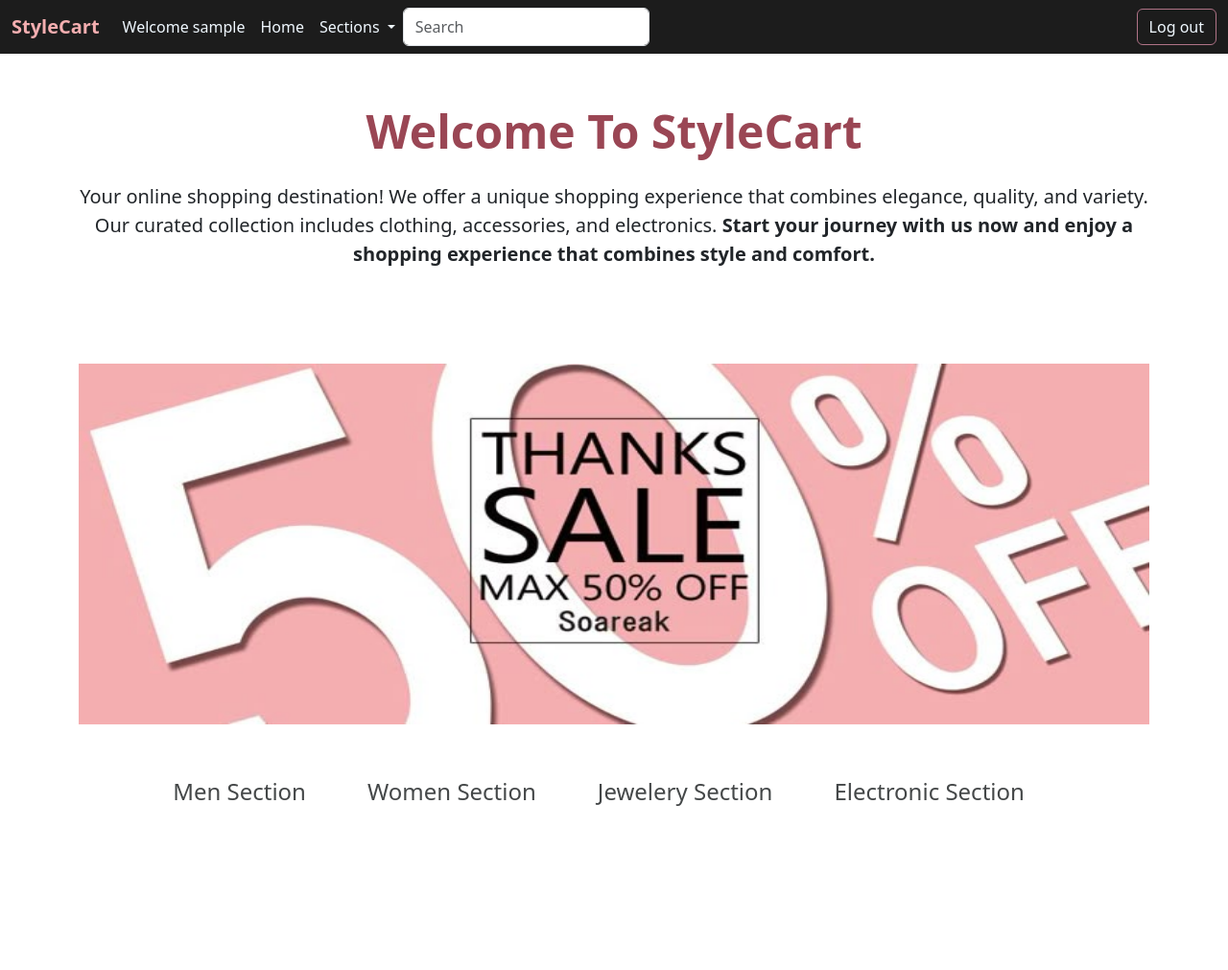
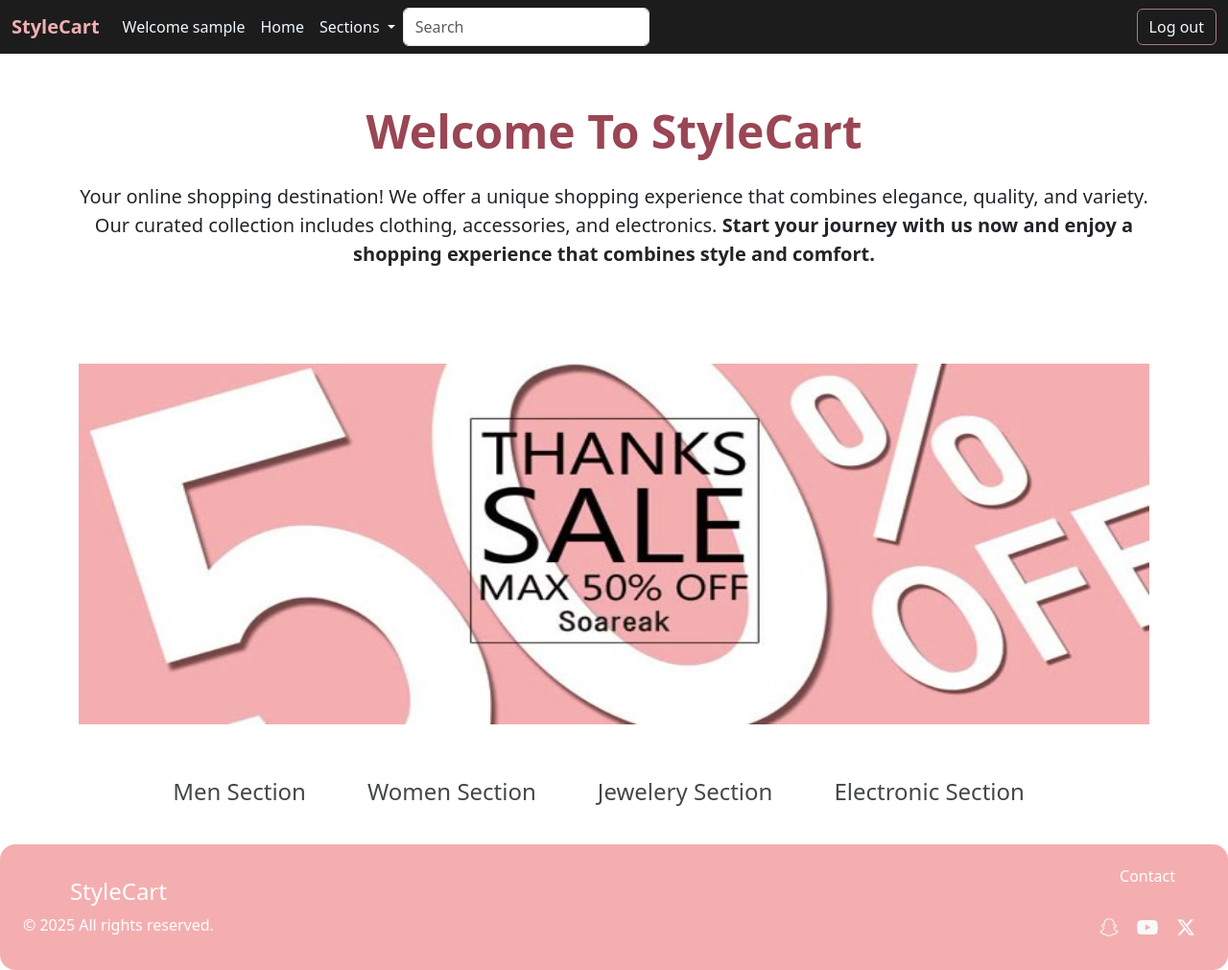
Before and after one commit to RanaAldosari/style-Cart, a plain HTML site: page loginUser.html in a window 1280 px wide. Shown: the whole page at 96% size. Before the commit the page ends 880 px from the top, so only its background shows below. Drawn offline with nearby package versions, Linux system fonts and the light colour scheme; no server answers; sample sign-in values are in the browser's storage.

Commit message:
updateFooter

```diff
--- a/loginUser.html
+++ b/loginUser.html
@@ -91,9 +91,32 @@
 </div>
 <!-- <div id="cards-container"></div> -->
 <!-- footer -->
-<div>
+<footer style="background-color: #f4aeb0;" class="rounded-4 mt-auto p-4 text-center w-100">
+  <div class="d-flex justify-content-between align-items-center flex-wrap">
+    <div>
+      <h4 style="color:#ffffff">StyleCart</h4>
+      <p style="color:#ffffff" class="mb-0">© 2025 All rights reserved.</p>
+    </div>
+    <div class="d-flex gap-3 flex-column">
+      <div>
+        <h6 style="color: #ffffff;">Contact</h6>
 
-</div>
+      </div>
+      <div class="d-flex">
+
+        <a href="#" class="btn rounded-4 d-flex align-items-center justify-content-center" style=" width: 40px; height: 40px;">
+          <i class="fa-brands fa-snapchat text-light fs-5"></i>
+        </a>
+        <a href="#" class="btn rounded-4 d-flex align-items-center justify-content-center" style=" width: 40px; height: 40px;">
+          <i class="fa-brands fa-youtube text-light fs-5"></i>
+        </a>
+        <a href="#" class="btn rounded-4 d-flex align-items-center justify-content-center" style=" width: 40px; height: 40px;">
+          <i class="fa-brands fa-x-twitter text-light fs-5"></i>
+        </a>
+      </div>
+    </div>
+  </div>
+</footer>
  <script src="main.js"></script>
     <script src="https://cdn.jsdelivr.net/npm/bootstrap@5.3.6/dist/js/bootstrap.bundle.min.js" integrity="sha384-j1CDi7MgGQ12Z7Qab0qlWQ/Qqz24Gc6BM0thvEMVjHnfYGF0rmFCozFSxQBxwHKO" crossorigin="anonymous"></script>
 </body>
```
